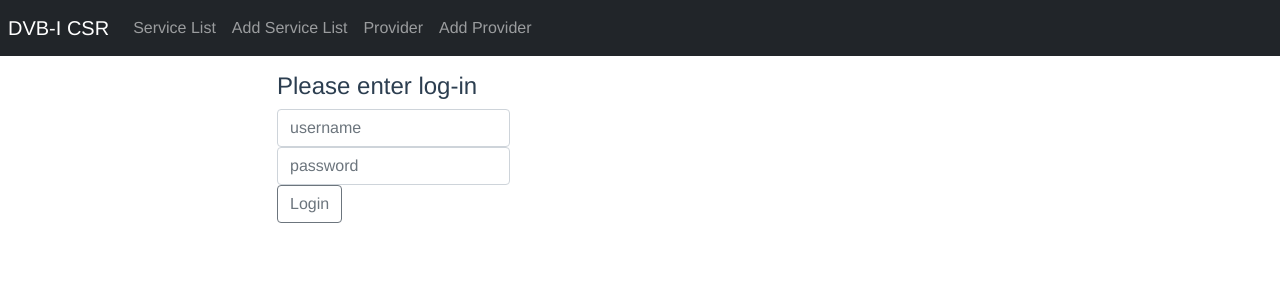
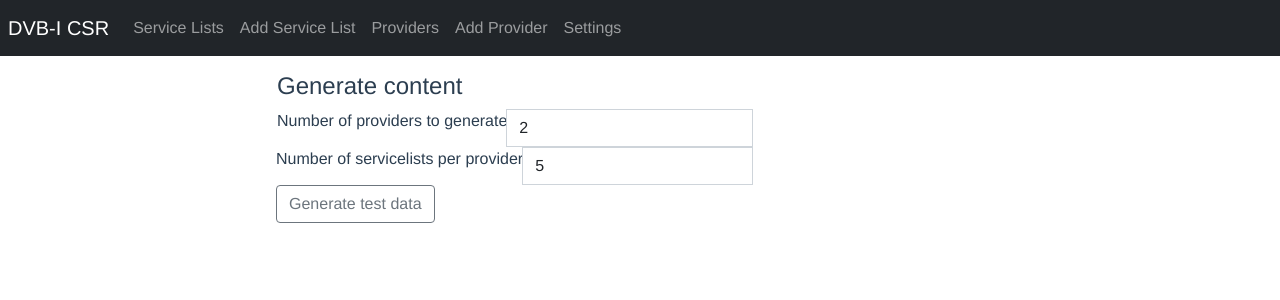
Before and after one commit to DVBProject/DVB-I-Reference-CSR, a Vue app in the folder frontend/: page /settings in a window 1280 px wide. Shown: the top 300 px of the page. Built offline with nearby package versions, Linux system fonts and the light colour scheme.

Commit message:
Moved test data generation to settings

```diff
--- a/frontend/src/App.vue
+++ b/frontend/src/App.vue
@@ -5,17 +5,20 @@
       <div class="navbar-nav mr-auto">
 
         <li class="nav-item">
-          <router-link to="/servicelists" class="nav-link">Service List</router-link>
+          <router-link to="/servicelists" class="nav-link">Service Lists</router-link>
         </li>
         <li class="nav-item">
           <router-link to="/add-servicelist" class="nav-link">Add Service List</router-link>
         </li>
 
         <li class="nav-item">
-          <router-link to="/providers" class="nav-link">Provider</router-link>
+          <router-link to="/providers" class="nav-link">Providers</router-link>
         </li>
         <li class="nav-item">
           <router-link to="/add-provider" class="nav-link">Add Provider</router-link>
+        </li>
+        <li class="nav-item">
+          <router-link to="/settings" class="nav-link">Settings</router-link>
         </li>
 
       </div>
--- a/frontend/src/components/servicelist/ServiceListList.vue
+++ b/frontend/src/components/servicelist/ServiceListList.vue
@@ -9,11 +9,6 @@
             @click="searchTitle"
           >
             Search
-          </button>
-           <button class="btn btn-outline-secondary" type="button"
-            @click="generateData"
-          >
-            Generate 5 Random service lists(TESTING)
           </button>
         </div>
       </div>
@@ -160,71 +155,6 @@ export default {
           console.log(e);
         });
     },
-    generateData() {
-      ProviderDataService.getAll()
-        .then(response => {
-          let providerList = response.data;
-          console.log("provirders:", response.data);
-               for(let i = 0; i < 5;i++) {
-        let languageList = [];
-        let delivertyList = [];
-        let countryList = [];
-        let genreList = [];
-        let provider = providerList[Math.floor(Math.random() * providerList.length)].Id
-        let regulator =  Math.round(Math.random());
-        let rand = Math.floor(Math.random() * 5);
-        let keys = Object.keys(languages);
-        for(let j = 0;j < rand;j++) {
-          let value = keys[Math.floor(Math.random() * keys.length)]
-          languageList.push({name: languages[value].name, a3: value});
-        }
-        rand = Math.floor(Math.random() * 2);
-        for(let j = 0;j < rand;j++) {
-          let value = deliveries[Math.floor(Math.random() * deliveries.length)]
-          delivertyList.push(value);
-        }
-        rand = Math.floor(Math.random() * 5);
-        keys = Object.keys(countries);
-        for(let j = 0;j < rand;j++) {
-          let value = keys[Math.floor(Math.random() * keys.length)]
-          countryList.push({name: countries[value].name, code: value});
-        }
-        rand = Math.floor(Math.random() * 5);
-        keys = Object.keys(genres);
-        for(let j = 0;j < rand;j++) {
-          let value = keys[Math.floor(Math.random() * keys.length)]
-          genreList.push({name: genres[value].name, value: value});
-        }
-        const data = {
-            Name: "ServiceList "+(this.lists.length+i+1),
-            URI: "https://serviceprovider-"+(this.lists.length+i+1)+".net/servicelist.xml",
-            lang: languageList,
-            Provider: provider,
-            regulatorList: regulator,
-            Delivery: delivertyList,
-            Countries: countryList,
-            Genres: genreList
-        }
-
-        ServiceListDataService.create(data)
-            .then(response => {
-                console.log(response)
-                if(i == 4) {
-                  setTimeout(() => {
-                  this.$router.go();
-                  }, 1000)
-                }
-            })
-            .catch(err => {
-                console.log(err);
-            });
-      }
-        })
-        .catch(e => {
-          console.log(e);
-        });
-
-    }
   },
   mounted() {
     this.retrieveLists();
--- /dev/null
+++ b/frontend/src/components/settings/Settings.vue
@@ -0,0 +1,126 @@
+<template>
+  <div class="list row">
+    <h4>Generate content</h4>
+    <div class="col-md-8">
+      <div class="input-group mb-3">
+        <label for="providers">Number of providers to generate</label>
+        <input id="providers" type="number" class="form-control" placeholder="Providers"
+          v-model="providers"/>
+        <label for="lists">Number of servicelists per provider</label>
+        <input id="lists" type="number" class="form-control" placeholder="Servicelists per providers"
+          v-model="servicelists"/>
+        <div class="input-group mb-3">
+           <button class="btn btn-outline-secondary" type="button"
+            @click="generateData"
+          >
+            Generate test data
+          </button>
+        </div>
+      </div>
+    </div>
+  </div>
+</template>
+
+<script>
+import ProviderDataService from "../../services/ProviderDataService"
+import ServiceListDataService from "../../services/ServiceListDataService"
+import countries from "../../../../common/countries"
+import { deliveries, genres } from "../../../../common/dev_constants"
+import languages from "../../../../common/languages"
+
+export default {
+  name: "settings",
+  data() {
+      return {
+          providers: 2,
+          servicelists: 5,
+      };
+  } ,
+  methods: {
+    generateData() {
+      console.log("genrateData");
+      ProviderDataService.getAll()
+        .then(response => {
+          let providerList = response.data;
+          const kinds = ["NGO","company","broadcaster"];
+          for(var z = 0;z < this.providers;z++) {
+            const providerNumber = providerList.length+1+z;
+            const keys = Object.keys(countries);
+            let value = keys[Math.floor(Math.random() * keys.length)]
+            const addrstring = JSON.stringify({street: "Examplestreet "+providerNumber,city:"Exampletown",postcode: "00000",country: countries[value].name});
+            const data = {
+              Kind: kinds[Math.floor(Math.random() * kinds.length)],
+              Names: [{name: "Test provider "+providerNumber, type: ""},{name: "TP"+providerNumber, type: "variant"}],
+              ContactName: "Contact Name "+providerNumber,
+              Jurisdiction: "Test location",
+              Address: addrstring,
+              ElectronicAddress: "example_contact"+providerNumber+"@example.com",
+              Regulator: Math.round(Math.random()),
+            }
+            console.log("add provider:", data)
+            ProviderDataService.create(data)
+            .then(response => {
+              for(let i = 0; i < this.servicelists;i++) {
+                let languageList = [];
+                let delivertyList = [];
+                let countryList = [];
+                let genreList = [];
+                let provider = response.data.id;
+                let regulator =  Math.round(Math.random());
+                let rand = Math.floor(Math.random() * 5);
+                let keys = Object.keys(languages);
+                for(let j = 0;j < rand;j++) {
+                  let value = keys[Math.floor(Math.random() * keys.length)]
+                  languageList.push({name: languages[value].name, a3: value});
+                }
+                rand = Math.floor(Math.random() * 2);
+                for(let j = 0;j < rand;j++) {
+                  let value = deliveries[Math.floor(Math.random() * deliveries.length)]
+                  delivertyList.push(value);
+                }
+                rand = Math.floor(Math.random() * 5);
+                keys = Object.keys(countries);
+                for(let j = 0;j < rand;j++) {
+                  let value = keys[Math.floor(Math.random() * keys.length)]
+                  countryList.push({name: countries[value].name, code: value});
+                }
+                rand = Math.floor(Math.random() * 5);
+                keys = Object.keys(genres);
+                for(let j = 0;j < rand;j++) {
+                  let value = keys[Math.floor(Math.random() * keys.length)]
+                  genreList.push({name: genres[value].name, value: value});
+                }
+                const data = {
+                    Name: "Provider "+providerNumber+" ServiceList "+(i+1),
+                    URI: "https://serviceprovider-"+providerNumber+".net/servicelist"+i+".xml",
+                    lang: languageList,
+                    Provider: provider,
+                    regulatorList: regulator,
+                    Delivery: delivertyList,
+                    Countries: countryList,
+                    Genres: genreList
+                }
+                ServiceListDataService.create(data)
+                    .then(response => {
+                        console.log(response);
+                        console.log(i,z,this.servicelists,this.providers);
+                        if(z == this.providers && i+1 == this.servicelists) {
+                          this.$router.push({ name: "providers" });
+                        }
+                    })
+                    .catch(err => {
+                        console.log("error creating list",err);
+                    });
+              }
+            })
+            .catch(err => {
+                console.log("error creating provider",err);
+            });
+
+            }
+
+        });
+    }
+  }
+}
+</script>
--- a/frontend/src/router.js
+++ b/frontend/src/router.js
@@ -74,6 +74,12 @@ const routes =  [
     }
   },
   {
+    path: "/settings",
+    alias: "/settings",
+    name: "settings",
+    component: () => import("./components/settings/Settings"),
+  },
+  {
     // redirect for nonexistent routes
     path: "/:pathMatch(.*)*",
     name: "notfound",
```
